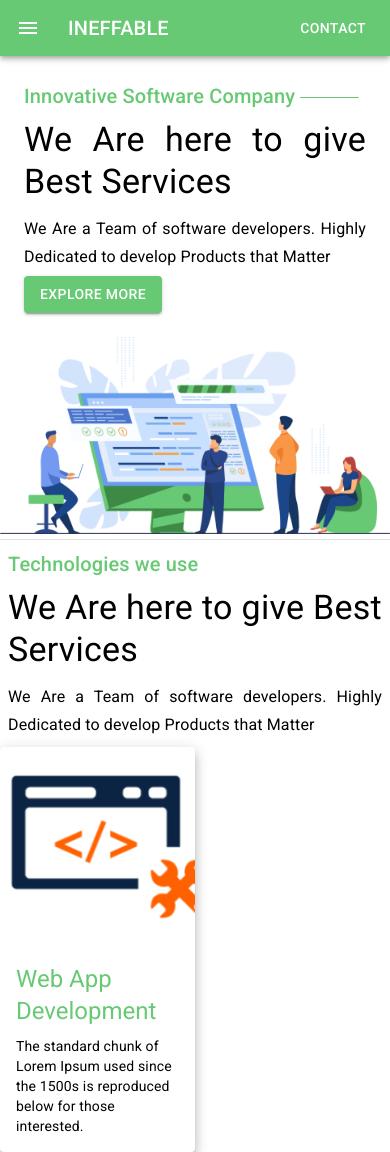
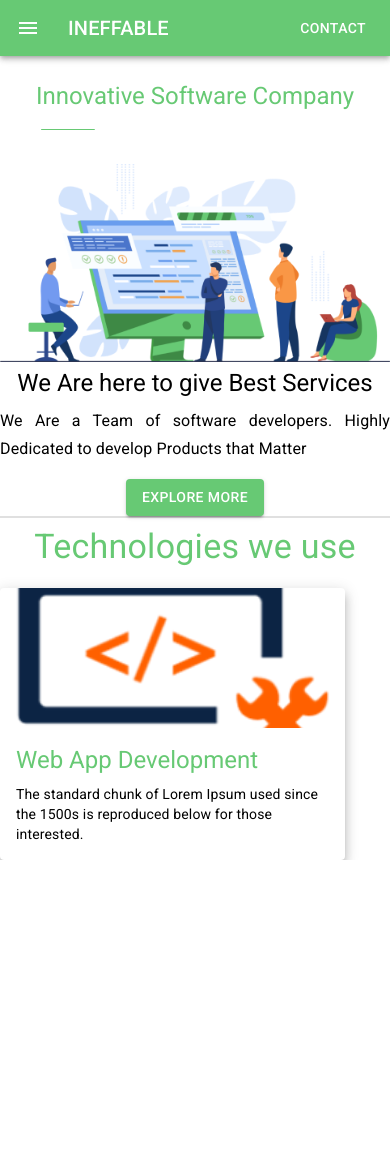
Before and after one commit to abzaki843/Ineffable_Portfolio, a Next.js app: page / in a window 390 px wide. After the commit the page ends 860 px from the top, so only its background shows below. Built offline with nearby package versions, Linux system fonts and the light colour scheme.

Commit message:
made responsive

```diff
--- a/components/hero.js
+++ b/components/hero.js
@@ -6,6 +6,7 @@ import Typography from '@material-ui/core/Typography';
 import Box from '@material-ui/core/Box'
 import Divider from '@material-ui/core/Divider';
 import Button from '@material-ui/core/Button';
+import { Hidden } from '@material-ui/core';
 
 const useStyles = makeStyles((theme) => ({
     root: {
@@ -24,30 +25,38 @@ export default function Hero(){
 
 return(
 <div className={classes.root}>
+
 <Grid
   container
   direction="row"
   justify="center"
   alignItems="center"
+
 >
 
-      <Grid item xs={12} lg={5}>
+      <Grid item  lg={5} >
       <Box m={3} >
-        <Typography variant="h6" component="h2" gutterBottom color="textPrimary" align="justify">
+
+
+
+        <Typography variant="h5"  gutterBottom color="textPrimary" align="justify">
+
 
     Innovative Software Company
+    </Typography>
 
     <img
               src="/Assets/divider.png" style={{width:"20%",height:"auto",padding:"5px"}}
               />
 
-      </Typography>
 
+     <Hidden mdDown>
 
         <Typography variant="h4" component="h2" gutterBottom color="textSecondary" align="justify">
+
     We Are here to give Best Services
       </Typography>
-        <Typography variant="subtitle1"  gutterBottom color="textSecondary" align="justify">
+        <Typography variant="subtitle1"  gutterBottom color="textSecondary" align="justify" >
     We Are a Team of  software developers. Highly Dedicated to develop Products that Matter
       </Typography>
       <Button variant="contained" color="primary"  >
@@ -55,8 +64,25 @@ return(
         Explore More
 
       </Button>
+     </Hidden>
 
-    </Box>
+
+      <Hidden lgUp  mdDown>
+      <Typography variant="h4" component="h2" gutterBottom color="textSecondary" align="justify">
+
+We Are here to give Best Services
+  </Typography>
+    <Typography variant="subtitle1"  gutterBottom color="textSecondary" align="justify">
+We Are a Team of  software developers. Highly Dedicated to develop Products that Matter
+  </Typography>
+  <Button variant="contained" color="primary"  >
+
+    Explore More
+
+  </Button>
+  </Hidden>
+  </Box>
+
 
         </Grid>
 
@@ -66,8 +92,25 @@ return(
               src="/Assets/hero-img.png" style={{width:"100%",height:"auto"}}
               />
         </Grid>
+        <Hidden lgUp>
+        <Typography variant="h5"  gutterBottom color="textSecondary" align="justify">
+
+We Are here to give Best Services
+  </Typography>
+    <Typography variant="subtitle1"  gutter color="textSecondary" align="justify" paragraph>
+We Are a Team of  software developers. Highly Dedicated to develop Products that Matter
+  </Typography>
+  <Button variant="contained" color="primary"  paragraph>
+
+    Explore More
+
+  </Button>
+
+   </Hidden>
         </Grid>
 
+
+        <Divider  />
     </div>
   );
 }
--- a/components/technologies/card.js
+++ b/components/technologies/card.js
@@ -17,11 +17,7 @@ const useStyles = makeStyles({
     maxWidth: 345,
   },
   media: {
-    height: 200,
-    width:220,
-
-    justifyContent: 'center',
-     alignContent: 'center',
+    height: 140,
   },
   divider: {
     width: '100%',
@@ -39,6 +35,7 @@ export default function MediaCard() {
 
   return (
 
+
     <div className={classes.root,classes.divider}>
          <Divider />
     <Grid
@@ -48,20 +45,14 @@ export default function MediaCard() {
 
   >
 
-        <Grid item xs={12} lg={12} >
-        <Box m={1} >
-          <Typography variant="h6" gutterBottom color="textPrimary">
+        <Grid item xs={12} lg={12}  >
+        <Box m={1}  display="flex" justifyContent="center" alignItems="center">
+          <Typography variant="h4" gutterBottom color="textPrimary" >
 
       Technologies we use
         </Typography>
 
 
-          <Typography variant="h4" component="h2" gutterBottom color="textSecondary" align="justify">
-      We Are here to give Best Services
-        </Typography>
-          <Typography variant="subtitle1"  gutterBottom color="textSecondary" align="justify">
-      We Are a Team of  software developers. Highly Dedicated to develop Products that Matter
-        </Typography>
 
 
       </Box>
@@ -74,7 +65,7 @@ export default function MediaCard() {
     direction="row"
   >
 
-     <Grid item xs={6} lg={4}>
+     <Grid item xs={12} >
     <Card className={classes.root} raised="true"   direction="column"
   alignItems="center"
   justify="center" >
@@ -82,8 +73,7 @@ export default function MediaCard() {
         <CardMedia
           className={classes.media}
           image="/Assets/webdevelopment.png"
-          title="Contemplative Reptile"
-
+         component="img"
         />
         <CardContent>
           <Typography gutterBottom variant="h5" component="h2">
```
